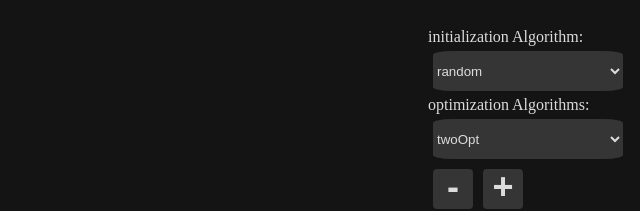
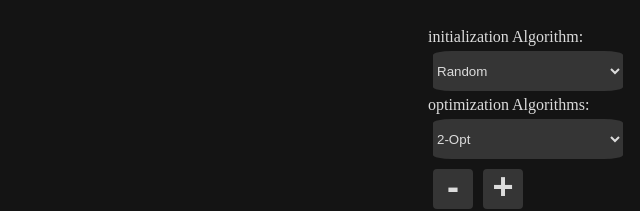
Before and after one commit to jon-of-us/traveling-salesman, a Svelte app: page / in a window 1280 px wide. Shown: the top 211 px of the page, without its empty margins (640-1280 px from the left). Built offline with nearby package versions, Linux system fonts and the light colour scheme.

Commit message:
Update Algo names

```diff
--- a/src/algos/algo_utils.ts
+++ b/src/algos/algo_utils.ts
@@ -6,13 +6,13 @@ import { shortestEdge } from "./greedy";
 import type { Data } from "../data/data";
 
 export const initAlgoLabels = [
-    "random",
-    "shortestEdge",
-    "cheapestInsertion",
+    "Random",
+    "Shortest edge",
+    "Cheapest insertion",
 ] as const;
 export type initAlgoLabel = (typeof initAlgoLabels)[number];
 
-export const optimAlgoLabels = ["twoOpt", "nextNeighbor"] as const;
+export const optimAlgoLabels = ["2-Opt", "Next neighbor"] as const;
 export type optimAlgoLabel = (typeof optimAlgoLabels)[number];
 
 export type algoLabel = initAlgoLabel | optimAlgoLabel;
@@ -21,30 +21,30 @@ export type algorithm = (data: Data) => Generator<undefined, void, unknown>;
 
 export function algoDescription(algoLabel: algoLabel): string {
     switch (algoLabel) {
-        case "random":
+        case "Random":
             return "Randomly chosen edges, which form a cycle";
-        case "twoOpt":
+        case "2-Opt":
             return "Select two edges and swap them if it improves the total distance (this removes a crossing)";
-        case "nextNeighbor":
+        case "Next neighbor":
             return "Select the closest neighbor to the current node";
-        case "cheapestInsertion":
+        case "Cheapest insertion":
             return "Insert the closest node to the current cycle";
-        case "shortestEdge":
+        case "Shortest edge":
             return "Select the shortest edge";
     }
 }
 
 export function algoFunction(algoLabel: algoLabel): algorithm {
     switch (algoLabel) {
-        case "random":
+        case "Random":
             return random;
-        case "twoOpt":
+        case "2-Opt":
             return twoOpt;
-        case "nextNeighbor":
+        case "Next neighbor":
             return nextNeighbor;
-        case "cheapestInsertion":
+        case "Cheapest insertion":
             return cheapestInsertion;
-        case "shortestEdge":
+        case "Shortest edge":
             return shortestEdge;
     }
 }
```
